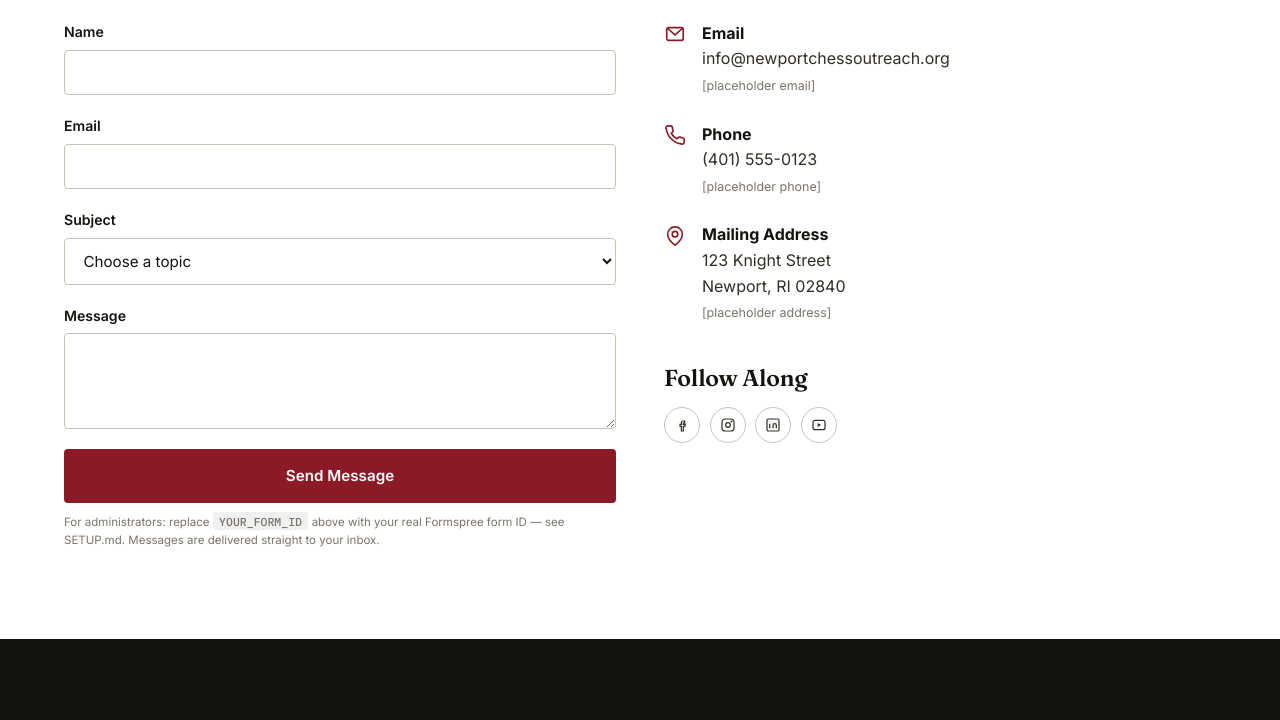
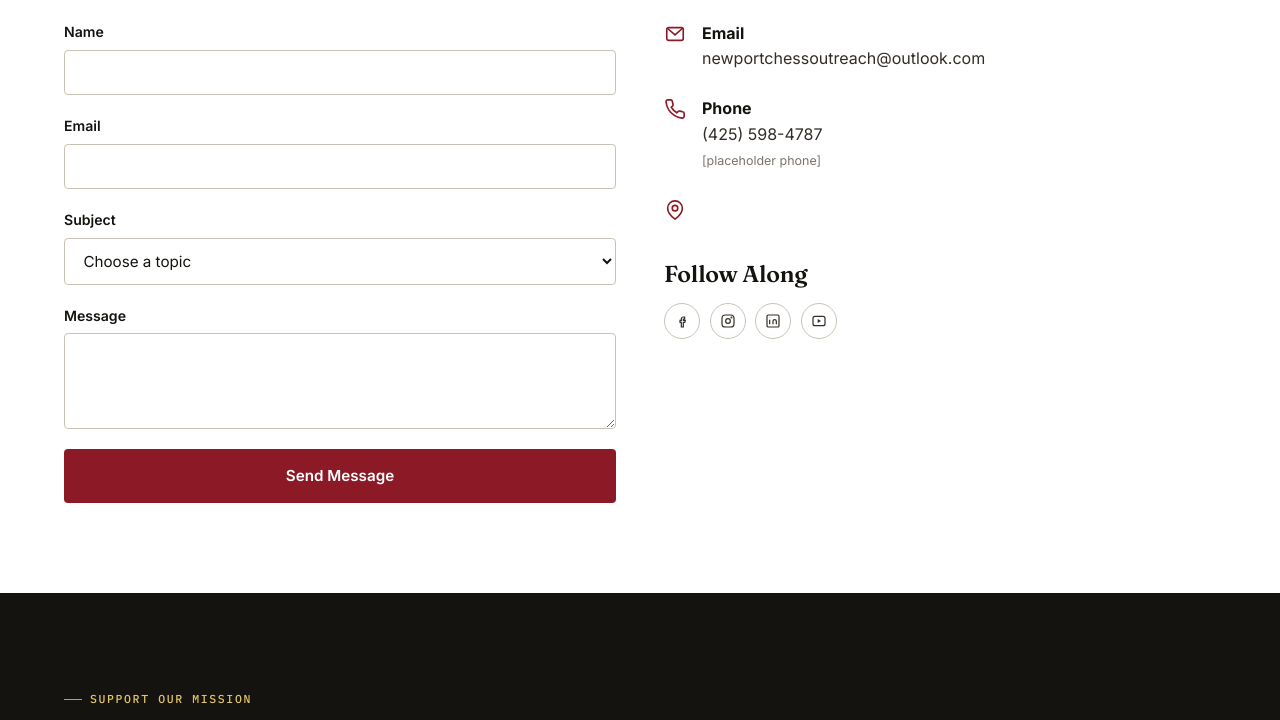
Before and after one commit to Dubby1108/newport-chess-outreach, a website: page contact.html in a window 1280 px wide. Shown: the part 528-1248 px from the top of the page. Drawn offline with Linux system fonts and the light colour scheme.

Commit message:
fixed contact page and about 501 claim

```diff
--- a/contact.html
+++ b/contact.html
@@ -80,7 +80,6 @@
             </div>
             <div class="field"><label for="contactMessage">Message</label><textarea id="contactMessage" name="message" required></textarea></div>
             <button class="btn btn-primary btn-block" type="submit">Send Message</button>
-            <p style="font-size:0.72rem;color:var(--ink-400);margin-top:0.6rem;">For administrators: replace <code style="font-family:var(--font-mono);background:rgba(0,0,0,0.06);padding:0.1rem 0.4rem;border-radius:3px;">YOUR_FORM_ID</code> above with your real Formspree form ID — see SETUP.md. Messages are delivered straight to your inbox.</p>
           </form>
         </div>
 
@@ -89,15 +88,14 @@
           <div style="margin-top:1.5rem;display:flex;flex-direction:column;gap:1.5rem;">
             <div style="display:flex;gap:1rem;">
               <svg width="22" height="22" viewBox="0 0 24 24" fill="none" stroke="var(--red-700)" stroke-width="1.8" style="flex:none;margin-top:0.15rem;"><rect x="3" y="5" width="18" height="14" rx="2"/><path d="m4 6 8 7 8-7"/></svg>
-              <div><strong>Email</strong><p>info@newportchessoutreach.org<br><span style="font-size:0.78rem;color:var(--ink-400);">[placeholder email]</span></p></div>
+              <div><strong>Email</strong><p>newportchessoutreach@outlook.com<br></div>
             </div>
             <div style="display:flex;gap:1rem;">
               <svg width="22" height="22" viewBox="0 0 24 24" fill="none" stroke="var(--red-700)" stroke-width="1.8" style="flex:none;margin-top:0.15rem;"><path d="M22 16.9v3a2 2 0 0 1-2.2 2 19.8 19.8 0 0 1-8.6-3 19.5 19.5 0 0 1-6-6 19.8 19.8 0 0 1-3-8.7A2 2 0 0 1 4.1 2h3a2 2 0 0 1 2 1.7c.1 1 .4 2 .7 3a2 2 0 0 1-.5 2.1L8 10.1a16 16 0 0 0 6 6l1.3-1.3a2 2 0 0 1 2-.5c1 .3 2 .5 3 .7a2 2 0 0 1 1.7 2Z"/></svg>
-              <div><strong>Phone</strong><p>(401) 555-0123<br><span style="font-size:0.78rem;color:var(--ink-400);">[placeholder phone]</span></p></div>
+              <div><strong>Phone</strong><p>(425) 598-4787<br><span style="font-size:0.78rem;color:var(--ink-400);">[placeholder phone]</span></p></div>
             </div>
             <div style="display:flex;gap:1rem;">
               <svg width="22" height="22" viewBox="0 0 24 24" fill="none" stroke="var(--red-700)" stroke-width="1.8" style="flex:none;margin-top:0.15rem;"><path d="M20 10c0 6-8 12-8 12s-8-6-8-12a8 8 0 1 1 16 0Z"/><circle cx="12" cy="10" r="3"/></svg>
-              <div><strong>Mailing Address</strong><p>123 Knight Street<br>Newport, RI 02840<br><span style="font-size:0.78rem;color:var(--ink-400);">[placeholder address]</span></p></div>
             </div>
           </div>
 
```
Also changed, not shown: index.html (+1 -1 lines).
